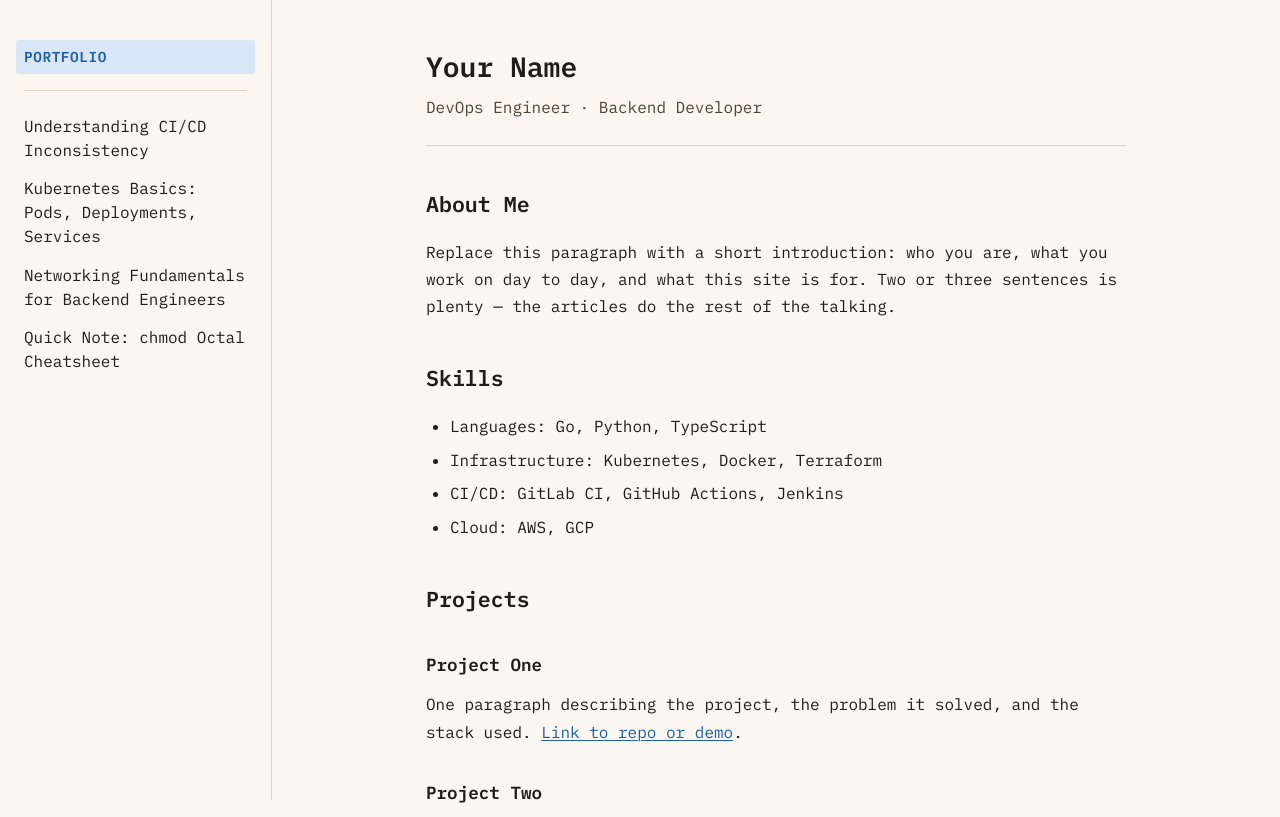
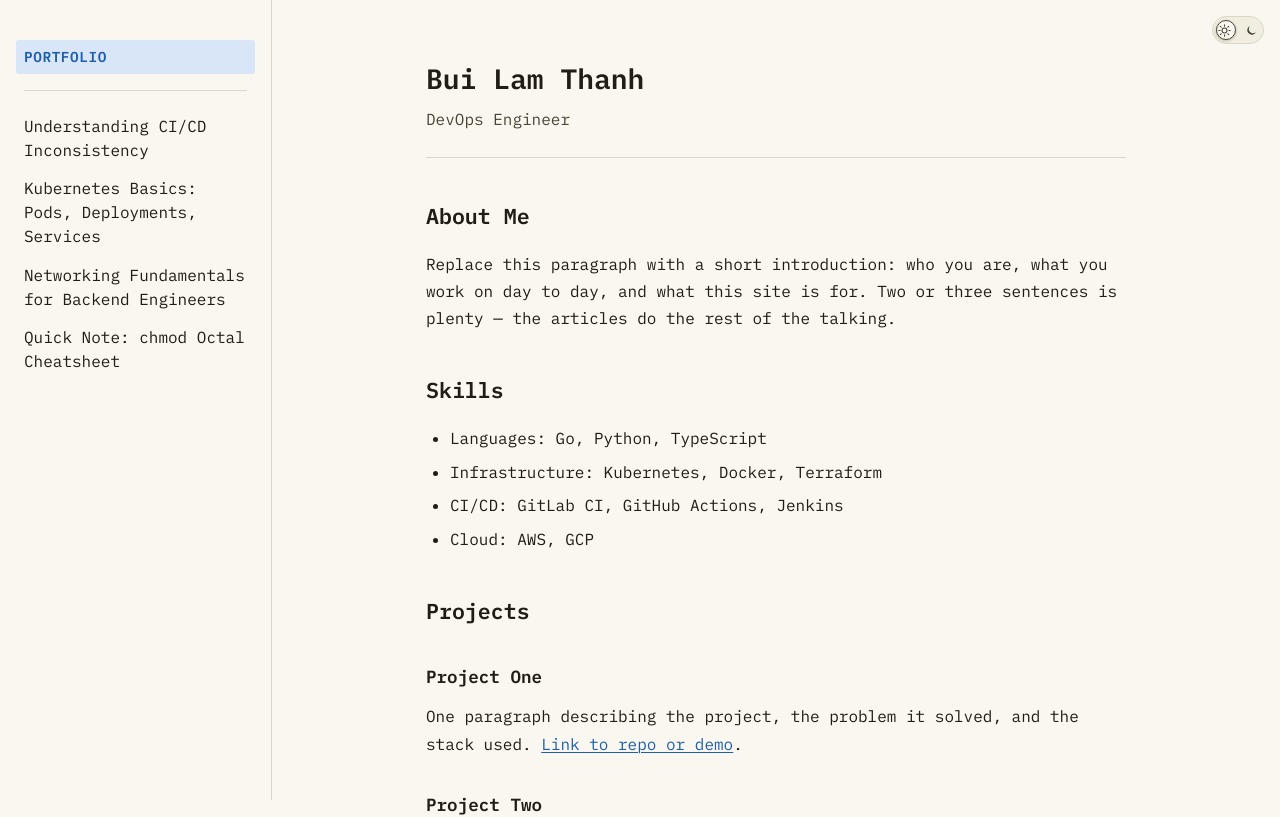
Before and after one commit to thanhbl-hust/portfolio, a React (Vite) app: page /#/ in a window 1280 px wide. Shown: the top 817 px of the page. Built offline with nearby package versions, Linux system fonts and the light colour scheme.

Commit message:
feat: add dark theme for website

```diff
--- a/index.html
+++ b/index.html
@@ -5,6 +5,20 @@
     <link rel="icon" type="image/svg+xml" href="/favicon.svg" />
     <meta name="viewport" content="width=device-width, initial-scale=1.0" />
     <title>Technical Notes</title>
+    <script>
+      (function () {
+        try {
+          var stored = localStorage.getItem('theme');
+          var theme =
+            stored === 'dark' || stored === 'light'
+              ? stored
+              : window.matchMedia('(prefers-color-scheme: dark)').matches
+                ? 'dark'
+                : 'light';
+          document.documentElement.setAttribute('data-theme', theme);
+        } catch (e) {}
+      })();
+    </script>
   </head>
   <body>
     <div id="root"></div>
--- a/src/App.tsx
+++ b/src/App.tsx
@@ -1,9 +1,22 @@
 import { useEffect, useState } from 'react'
-import { HashRouter, Route, Routes } from 'react-router-dom'
+import { HashRouter, Route, Routes, useLocation } from 'react-router-dom'
 import { Sidebar } from './components/Sidebar'
+import { ScrollProgress } from './components/ScrollProgress'
+import { ThemeToggle } from './components/ThemeToggle'
 import { PortfolioPage } from './pages/PortfolioPage'
 import { ArticlePage } from './pages/ArticlePage'
 import { articles } from './content'
+
+// Scroll position doesn't reset automatically on client-side navigation,
+// which would leave a new (differently sized) page landing mid-scroll and
+// the progress bar showing a stale percentage.
+function ScrollToTopOnNavigate() {
+  const { pathname } = useLocation()
+  useEffect(() => {
+    window.scrollTo(0, 0)
+  }, [pathname])
+  return null
+}
 
 export default function App() {
   const [menuOpen, setMenuOpen] = useState(false)
@@ -17,6 +30,9 @@ export default function App() {
 
   return (
     <HashRouter>
+      <ScrollToTopOnNavigate />
+      <ScrollProgress />
+      <ThemeToggle />
       <div className="layout">
         <button
           type="button"
--- /dev/null
+++ b/src/components/ScrollProgress.tsx
@@ -0,0 +1,36 @@
+import { useEffect, useRef, useState } from 'react'
+
+export function ScrollProgress() {
+  const [progress, setProgress] = useState(0)
+  const ticking = useRef(false)
+
+  useEffect(() => {
+    function update() {
+      const { scrollTop, scrollHeight, clientHeight } = document.documentElement
+      const scrollable = scrollHeight - clientHeight
+      const ratio = scrollable > 0 ? scrollTop / scrollable : 0
+      setProgress(Math.min(1, Math.max(0, ratio)) * 100)
+      ticking.current = false
+    }
+
+    function onScroll() {
+      if (ticking.current) return
+      ticking.current = true
+      requestAnimationFrame(update)
+    }
+
+    update()
+    window.addEventListener('scroll', onScroll, { passive: true })
+    window.addEventListener('resize', onScroll)
+    return () => {
+      window.removeEventListener('scroll', onScroll)
+      window.removeEventListener('resize', onScroll)
+    }
+  }, [])
+
+  return (
+    <div className="scroll-progress" aria-hidden="true">
+      <div className="scroll-progress__bar" style={{ width: `${progress}%` }} />
+    </div>
+  )
+}
--- /dev/null
+++ b/src/components/ThemeToggle.tsx
@@ -0,0 +1,48 @@
+import { useEffect, useState } from 'react'
+
+type Theme = 'light' | 'dark'
+
+function getInitialTheme(): Theme {
+  return document.documentElement.getAttribute('data-theme') === 'dark' ? 'dark' : 'light'
+}
+
+export function ThemeToggle() {
+  const [theme, setTheme] = useState<Theme>(getInitialTheme)
+  const isDark = theme === 'dark'
+
+  useEffect(() => {
+    document.documentElement.setAttribute('data-theme', theme)
+    try {
+      localStorage.setItem('theme', theme)
+    } catch {
+      // storage unavailable (private browsing, disabled) - theme still works for this session
+    }
+  }, [theme])
+
+  return (
+    <button
+      type="button"
+      role="switch"
+      aria-checked={isDark}
+      className="theme-toggle"
+      onClick={() => setTheme(isDark ? 'light' : 'dark')}
+      aria-label={isDark ? 'Switch to light theme' : 'Switch to dark theme'}
+    >
+      <svg className="theme-toggle__icon theme-toggle__icon--sun" viewBox="0 0 24 24" aria-hidden="true">
+        <circle cx="12" cy="12" r="4.5" />
+        <line x1="12" y1="1.5" x2="12" y2="4" />
+        <line x1="12" y1="20" x2="12" y2="22.5" />
+        <line x1="4.2" y1="4.2" x2="5.9" y2="5.9" />
+        <line x1="18.1" y1="18.1" x2="19.8" y2="19.8" />
+        <line x1="1.5" y1="12" x2="4" y2="12" />
+        <line x1="20" y1="12" x2="22.5" y2="12" />
+        <line x1="4.2" y1="19.8" x2="5.9" y2="18.1" />
+        <line x1="18.1" y1="5.9" x2="19.8" y2="4.2" />
+      </svg>
+      <svg className="theme-toggle__icon theme-toggle__icon--moon" viewBox="0 0 24 24" aria-hidden="true">
+        <path d="M20.5 14.7A8.5 8.5 0 1 1 9.3 3.5a7 7 0 0 0 11.2 11.2z" />
+      </svg>
+      <span className="theme-toggle__knob" />
+    </button>
+  )
+}
--- a/src/index.css
+++ b/src/index.css
@@ -16,6 +16,22 @@
   --content-max-width: 700px;
 
   color-scheme: light;
+}
+
+/* Code blocks keep the same cool dark navy in both themes - a constant
+   "terminal" anchor, so --color-code-bg/fg are intentionally not
+   overridden below. */
+:root[data-theme='dark'] {
+  --color-bg: #17140f;
+  --color-bg-raised: #221f18;
+  --color-ink: #ece6d6;
+  --color-ink-soft: #b3ab93;
+  --color-border: #3a352a;
+  --color-accent: #7db0f2;
+  --color-accent-soft: #24344a;
+  --color-quote-bar: #c9a227;
+
+  color-scheme: dark;
 }
 
 * {
@@ -54,6 +70,25 @@ a:hover {
 
 ::selection {
   background: var(--color-accent-soft);
+}
+
+/* ---------- scroll progress ---------- */
+
+.scroll-progress {
+  position: fixed;
+  top: 0;
+  left: 0;
+  right: 0;
+  height: 3px;
+  z-index: 50;
+  background: transparent;
+}
+
+.scroll-progress__bar {
+  height: 100%;
+  background: var(--color-accent);
+  width: 0%;
+  transition: width 0.12s ease-out;
 }
 
 /* ---------- layout ---------- */
@@ -137,9 +172,60 @@ a:hover {
   margin-left: var(--sidebar-width);
   flex: 1;
   min-width: 0;
-  padding: 3rem 2rem 6rem;
+  padding: 3.75rem 2rem 6rem;
   display: flex;
   justify-content: center;
+}
+
+.theme-toggle {
+  position: fixed;
+  top: 1rem;
+  right: 1rem;
+  z-index: 40;
+  display: flex;
+  align-items: center;
+  justify-content: space-between;
+  width: 52px;
+  height: 28px;
+  padding: 0 5px;
+  background: var(--color-bg-raised);
+  border: 1px solid var(--color-border);
+  border-radius: 999px;
+  cursor: pointer;
+}
+
+.theme-toggle__icon {
+  position: relative;
+  z-index: 1;
+  width: 13px;
+  height: 13px;
+  flex-shrink: 0;
+  fill: none;
+  stroke: var(--color-ink-soft);
+  stroke-width: 2;
+  stroke-linecap: round;
+}
+
+.theme-toggle__icon--moon {
+  fill: var(--color-ink-soft);
+  stroke: none;
+}
+
+.theme-toggle__knob {
+  position: absolute;
+  top: 3px;
+  left: 3px;
+  width: 20px;
+  height: 20px;
+  border-radius: 50%;
+  background: var(--color-bg);
+  border: 1px solid var(--color-ink-soft);
+  box-shadow: 0 1px 3px rgba(0, 0, 0, 0.25);
+  transition: transform 0.2s ease;
+}
+
+.theme-toggle[aria-checked='true'] .theme-toggle__knob {
+  transform: translateX(24px);
 }
 
 .article {
--- a/src/pages/PortfolioPage.tsx
+++ b/src/pages/PortfolioPage.tsx
@@ -2,8 +2,8 @@ export function PortfolioPage() {
   return (
     <article className="article">
       <header className="article__header">
-        <h1 className="article__title">Your Name</h1>
-        <p className="article__subtitle">DevOps Engineer &middot; Backend Developer</p>
+        <h1 className="article__title">Bui Lam Thanh</h1>
+        <p className="article__subtitle">DevOps Engineer</p>
       </header>
 
       <div className="article__body">
@@ -37,7 +37,7 @@ export function PortfolioPage() {
 
         <h2 id="experience">Experience</h2>
         <p>
-          <strong>Senior DevOps Engineer</strong> &mdash; Company Name (2023 &ndash; Present)
+          <strong>Senior  Engineer</strong> &mdash; Company Name (2023 &ndash; Present)
           <br />
           One line on scope and impact.
         </p>
@@ -50,12 +50,12 @@ export function PortfolioPage() {
         <h2 id="contact">Contact / Links</h2>
         <ul>
           <li>
-            Email: <a href="mailto:you@example.com">you@example.com</a>
+            Email: <a href="mailto:lamthanhbui02@gmail.com">lamthanhbui02@gmail.com</a>
           </li>
           <li>
             GitHub:{' '}
-            <a href="https://github.com/yourusername" target="_blank" rel="noopener noreferrer">
-              github.com/yourusername
+            <a href="https://github.com/thanhbl-hust" target="_blank" rel="noopener noreferrer">
+              github.com/thanhbl-hust
             </a>
           </li>
           <li>
```
